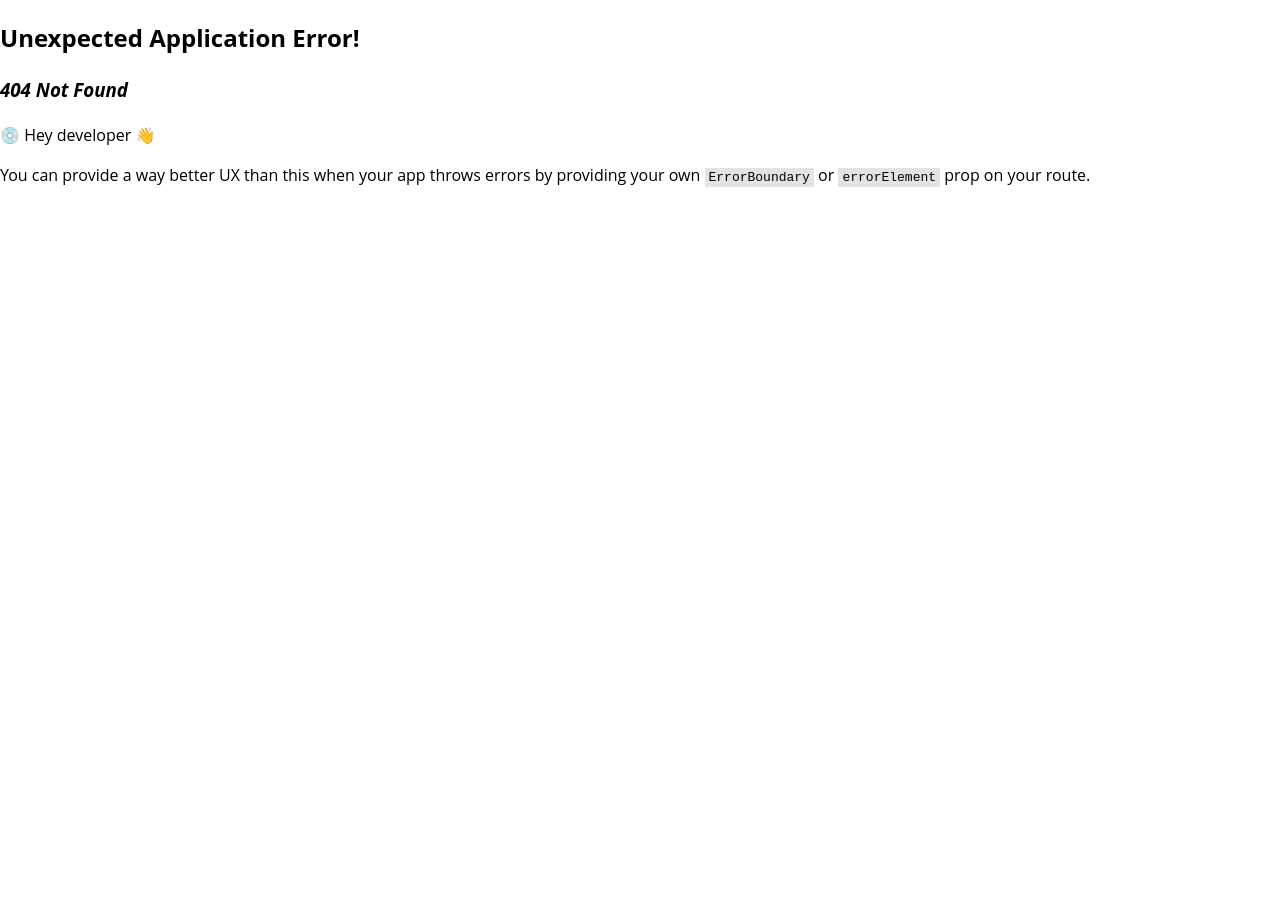
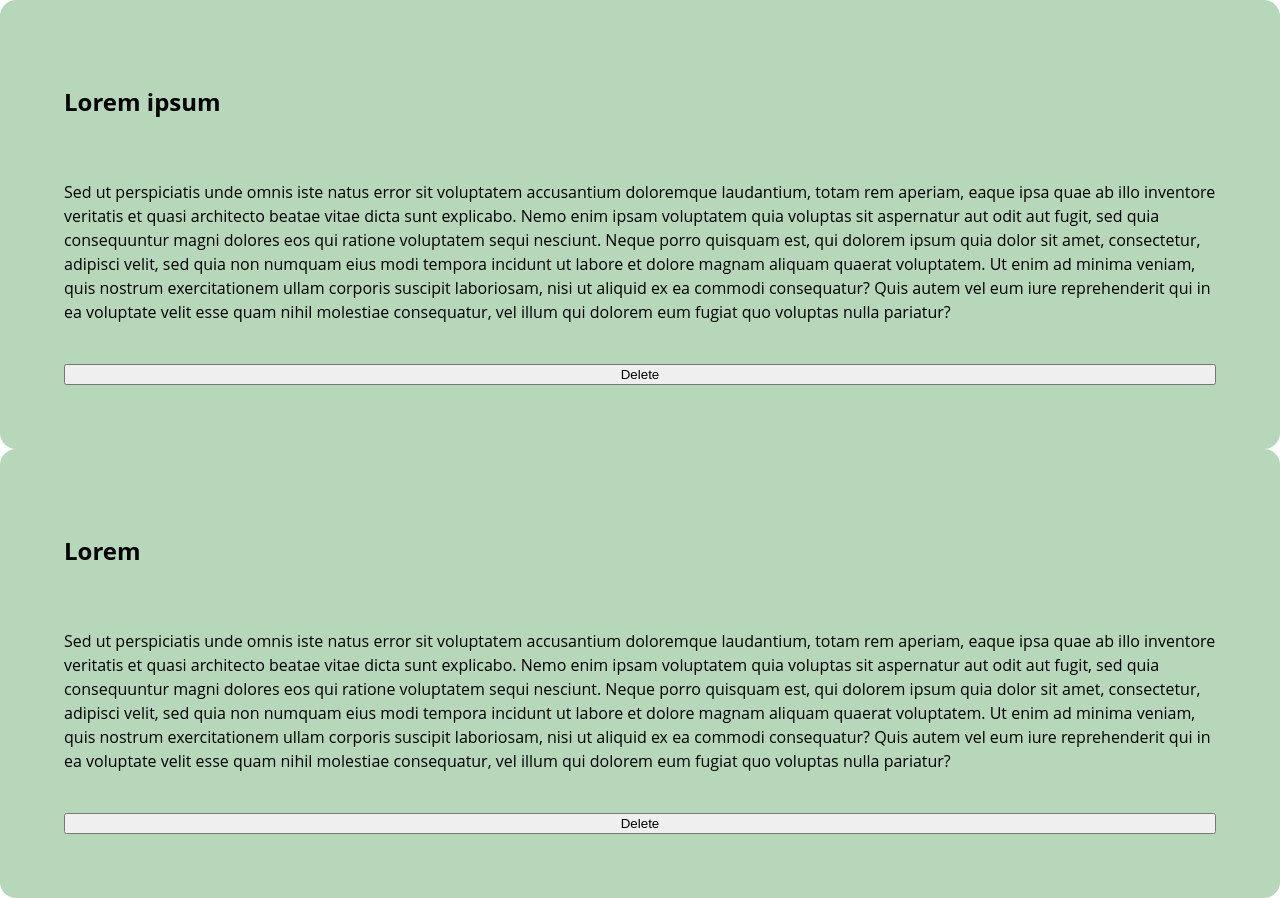
Before and after one commit to EastTemplar/to-do-website, a React (Vite) app: page /tasks in a window 1280 px wide. Before the commit this address had no page. Before the commit the page ends 820 px from the top, so only its background shows below. Built offline with nearby package versions, Linux system fonts and the light colour scheme; the HTML template or start-up script is replaced by a standard one.

Commit message:
feat: tasks page

```diff
--- /dev/null
+++ b/src/pages/tasksPage/index.tsx
@@ -0,0 +1 @@
+export { TasksPage } from "./ui/tasksPage";
--- /dev/null
+++ b/src/pages/tasksPage/ui/tasksPage.css
@@ -0,0 +1 @@
+@import "/src/index.css";
--- /dev/null
+++ b/src/pages/tasksPage/ui/tasksPage.tsx
@@ -0,0 +1,43 @@
+import { useState } from "react";
+import { Button } from "../../../shared/ui/button";
+import { TaskForm } from "../../../widgets/taskForm";
+import "./tasksPage.css";
+
+export function TasksPage() {
+  const [tasks, setTasks] = useState([
+    {
+      id: 0,
+      name: 'Lorem ipsum',
+      description: 'Sed ut perspiciatis unde omnis iste natus error sit voluptatem accusantium doloremque laudantium, totam rem aperiam, eaque ipsa quae ab illo inventore veritatis et quasi architecto beatae vitae dicta sunt explicabo. Nemo enim ipsam voluptatem quia voluptas sit aspernatur aut odit aut fugit, sed quia consequuntur magni dolores eos qui ratione voluptatem sequi nesciunt. Neque porro quisquam est, qui dolorem ipsum quia dolor sit amet, consectetur, adipisci velit, sed quia non numquam eius modi tempora incidunt ut labore et dolore magnam aliquam quaerat voluptatem. Ut enim ad minima veniam, quis nostrum exercitationem ullam corporis suscipit laboriosam, nisi ut aliquid ex ea commodi consequatur? Quis autem vel eum iure reprehenderit qui in ea voluptate velit esse quam nihil molestiae consequatur, vel illum qui dolorem eum fugiat quo voluptas nulla pariatur?'
+    },
+    {
+      id: 1,
+      name: 'Lorem',
+      description: 'Sed ut perspiciatis unde omnis iste natus error sit voluptatem accusantium doloremque laudantium, totam rem aperiam, eaque ipsa quae ab illo inventore veritatis et quasi architecto beatae vitae dicta sunt explicabo. Nemo enim ipsam voluptatem quia voluptas sit aspernatur aut odit aut fugit, sed quia consequuntur magni dolores eos qui ratione voluptatem sequi nesciunt. Neque porro quisquam est, qui dolorem ipsum quia dolor sit amet, consectetur, adipisci velit, sed quia non numquam eius modi tempora incidunt ut labore et dolore magnam aliquam quaerat voluptatem. Ut enim ad minima veniam, quis nostrum exercitationem ullam corporis suscipit laboriosam, nisi ut aliquid ex ea commodi consequatur? Quis autem vel eum iure reprehenderit qui in ea voluptate velit esse quam nihil molestiae consequatur, vel illum qui dolorem eum fugiat quo voluptas nulla pariatur?'
+    },
+  ]);
+
+  function assertRemoveTask(index: number) {
+    if (index > tasks.length - 1) {
+      throw new RangeError("Index is out of bounds!");
+    }
+  }
+
+  function removeTask(index: number) {
+    assertRemoveTask(index);
+    const tasksTemp = tasks.slice();
+    tasksTemp.splice(index, 1);
+    setTasks(tasksTemp);
+  }
+
+  return <div className="page-wrapper">
+    {tasks.map((task) => <TaskForm
+      key={tasks.indexOf(task)}
+      name={task.name}
+      description={task.description}>
+      <Button onClick={() => removeTask(tasks.indexOf(task))}>
+        Delete
+      </Button>
+    </TaskForm>)}
+  </div>;
+}
```
Also changed, not shown: src/app/routes/router.tsx (+6 -1 lines), src/pages/homePage/ui/homePage.tsx (+1 -39 lines).
